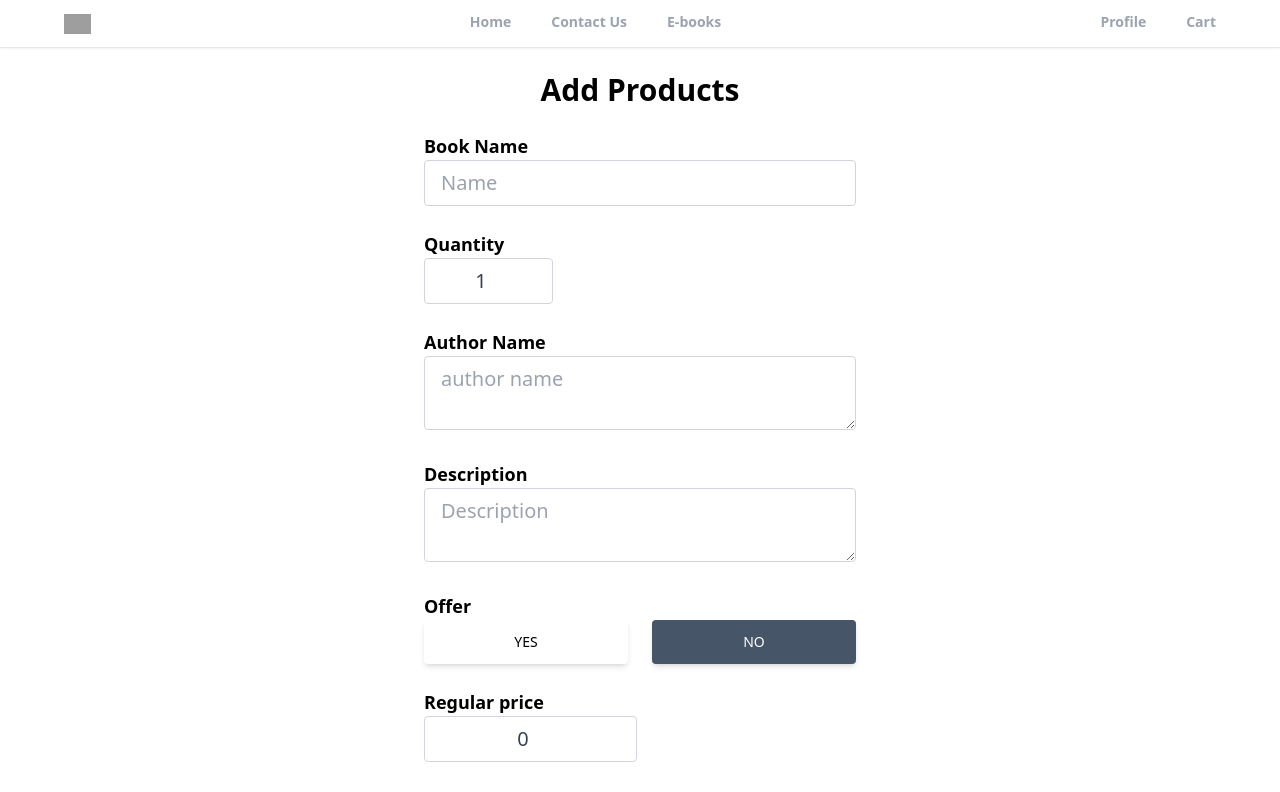
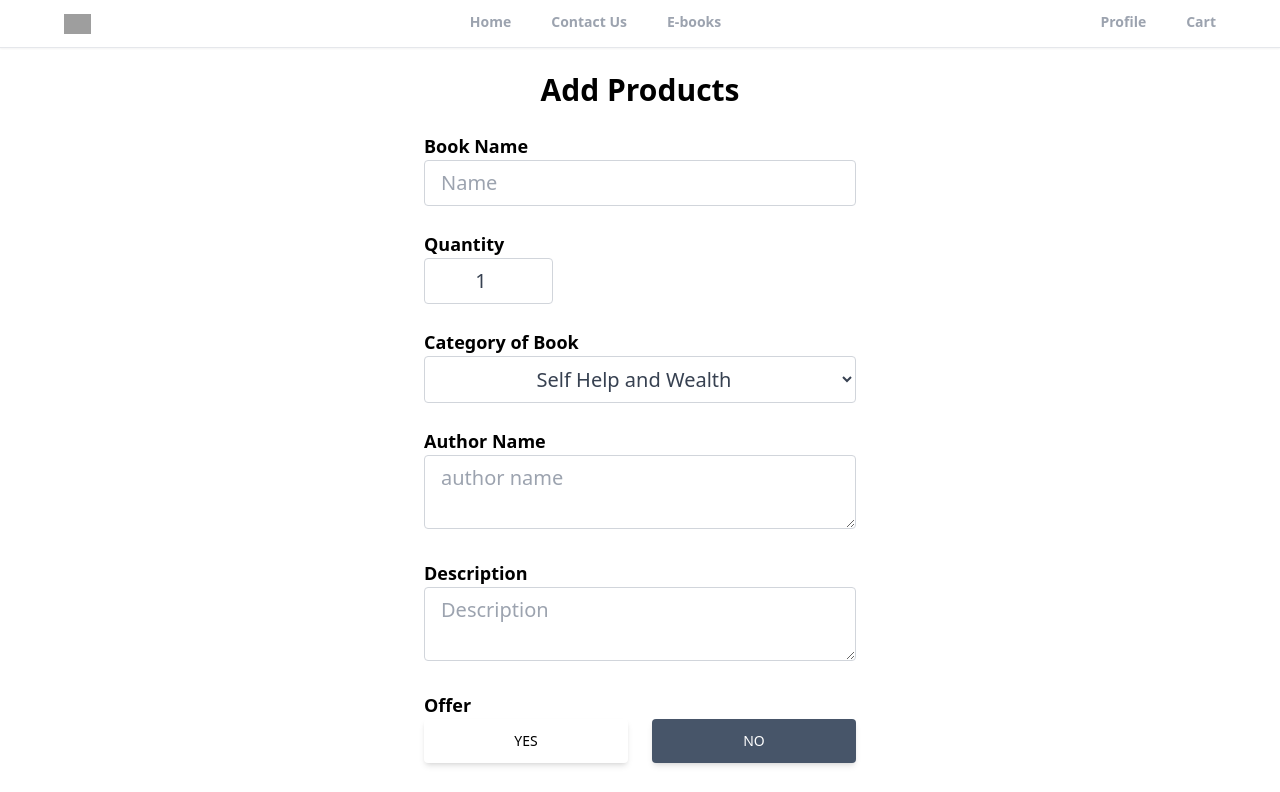
Before and after one commit to Shrey2504/bookshop, a React (Create React App) app: page /ap in a window 1280 px wide. Shown: the top 792 px of the page. Built offline with nearby package versions, Linux system fonts and the light colour scheme; no server answers; sample sign-in values are in the browser's storage; grey boxes are pictures that could not be loaded.

Commit message:
Add Prpduct

```diff
--- a/package.json
+++ b/package.json
@@ -3,7 +3,7 @@
   "version": "0.1.0",
   "private": true,
   "dependencies": {
-    "@headlessui/react": "^1.7.3",
+    "@headlessui/react": "^1.7.4",
     "@testing-library/jest-dom": "^5.16.5",
     "@testing-library/react": "^13.4.0",
     "@testing-library/user-event": "^13.5.0",
--- a/src/Components/AddProduct.jsx
+++ b/src/Components/AddProduct.jsx
@@ -1,6 +1,8 @@
 import { useState } from "react";
 import Spinner from "../Components/Spinner";
 import { toast } from "react-toastify";
+import { Fragment } from "react";
+import { Menu, Transition } from "@headlessui/react";
 import {
   getStorage,
   ref,
@@ -20,6 +22,7 @@ export default function AddProduct() {
   const [formData, setFormData] = useState({
     name: "",
     quantity: 1,
+    category: "",
     authorname: "",
     description: "",
     offer: false,
@@ -30,6 +33,7 @@ export default function AddProduct() {
   const {
     name,
     quantity,
+    category,
     authorname,
     description,
     offer,
@@ -172,6 +176,19 @@ export default function AddProduct() {
         </div>
 
 
+        <p className="text-lg mt-6 font-semibold">Category of Book</p>
+        <div className="flex space-x-6 mb-6">
+            <select id="category" value={category} onChange={onChange} required className="w-full px-4 py-2 text-xl text-gray-700 bg-white border border-gray-300 rounded transition duration-150 ease-in-out focus:text-gray-700 focus:bg-white focus:border-slate-600 text-center">
+                <option>Self Help and Wealth</option>
+                <option>Sprituality</option>
+                <option>Horror</option>
+                <option>Autobiographies</option>
+            </select>
+        </div>
+
+
+
+
         <p className="text-lg mt-6 font-semibold">Author Name</p>
         <textarea
           type="text"
```
Also changed, not shown: 1 other file (tests, documents, lock files or other folders).
